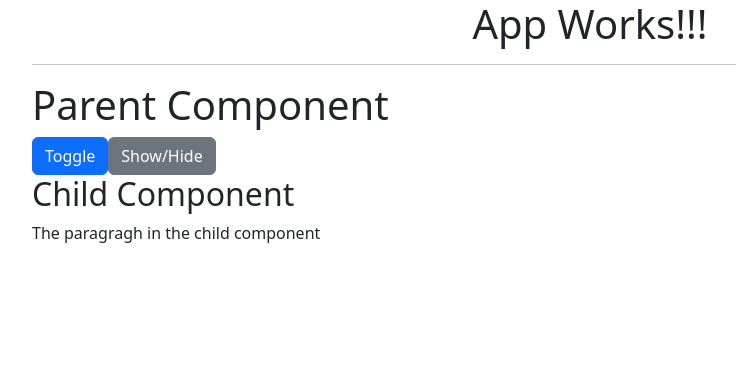
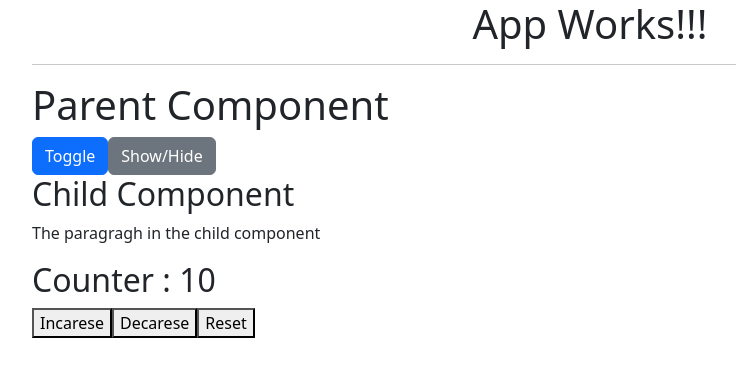
Before and after one commit to synergy2411/dec-25-react, a React (Vite) app in the folder first-app/: page / in a window 1280 px wide. Shown: the top 376 px of the page, without its empty margins (50-786 px from the left). Built offline with nearby package versions, Linux system fonts and the light colour scheme; no server answers.

Commit message:
custom hooks added

```diff
--- a/first-app/src/App.jsx
+++ b/first-app/src/App.jsx
@@ -1,9 +1,5 @@
 import "bootstrap/dist/css/bootstrap.min.css";
-import ContextParent from "./Components/Demo/ContextParent";
-import AuthProvider from "./Components/Demo/AuthProvider";
-import UseReducerDemo from "./Components/Demo/UseReducerDemo";
 import Parent from "./Components/Demo/Parent";
-
 function App() {
   return (
     <div className="container">
@@ -13,7 +9,6 @@ function App() {
       {/* <UseEffectDemo /> */}
 
       <hr />
-
       <Parent />
 
       {/* <UseReducerDemo /> */}
--- a/first-app/src/Components/Demo/Child.jsx
+++ b/first-app/src/Components/Demo/Child.jsx
@@ -1,12 +1,31 @@
 import { memo } from "react";
+import useFetch from "../../hooks/use-fetch";
+import { useCounter } from "../../hooks/use-counter";
 
 function Child({ toggle }) {
   console.log("Child renders");
+
+  const [counter, increase, decrease, reset] = useCounter(10);
+
+  const [data, loading] = useFetch(
+    "https://jsonplaceholder.typicode.com/posts"
+  );
+  if (loading) {
+    console.log("Loading");
+  }
+  if (!loading) {
+    console.log("Data : ", data);
+  }
 
   return (
     <>
       <h2>Child Component</h2>
       {toggle && <p>The paragragh in the child component</p>}
+
+      <h2>Counter : {counter}</h2>
+      <button onClick={increase}>Incarese</button>
+      <button onClick={decrease}>Decarese</button>
+      <button onClick={reset}>Reset</button>
     </>
   );
 }
--- a/first-app/src/Components/Demo/Parent.jsx
+++ b/first-app/src/Components/Demo/Parent.jsx
@@ -1,16 +1,31 @@
-import { useState, useCallback } from "react";
+import { useState, useCallback, useMemo } from "react";
 import Child from "./Child";
+import useFetchData from "../../hooks/use-fetch";
 
 function Parent() {
   const [toggle, setToggle] = useState(false);
   const [show, setShow] = useState(false);
 
+  const [data] = useFetchData("https://jsonplaceholder.typicode.com/users");
+  console.log("Parent Data : ", data);
   console.log("Parent renders");
 
   const dummyFunction = useCallback(
     () => console.log("Dummy Function called"),
     [toggle]
   );
+
+  //   const dummyFunction = useMemo(
+  //     () => () => console.log("Dummy Function called"),
+  //     [toggle]
+  //   );
+
+  const friends = useMemo(() => ["Monica", "Ross", "Rachel", "Joey"], []);
+  const response = useMemo(() => {
+    return { message: "SUCCESS" };
+  }, []);
+
+  // const memoizedCallbackValue = useMemo(() => () => console.log("The Returned Function"), [])
 
   return (
     <>
@@ -22,7 +37,12 @@ function Parent() {
       <button className="btn btn-secondary" onClick={() => setShow(!show)}>
         Show/Hide
       </button>
-      <Child toggle={true} dummyFunction={dummyFunction} />
+      <Child
+        toggle={true}
+        dummyFunction={dummyFunction}
+        friends={friends}
+        response={response}
+      />
     </>
   );
 }
--- /dev/null
+++ b/first-app/src/hooks/use-counter.js
@@ -0,0 +1,15 @@
+import { useState } from "react";
+
+export function useCounter(initialValue = 0) {
+  const [counter, setCounter] = useState(initialValue);
+
+  const increase = () => setCounter(counter + 1);
+
+  const decrese = () => setCounter(counter - 1);
+
+  const reset = () => setCounter(initialValue);
+
+  return [counter, increase, decrese, reset];
+}
+
+// HoC : Higher Order Components (class based component)
--- /dev/null
+++ b/first-app/src/hooks/use-fetch.js
@@ -0,0 +1,22 @@
+import { useEffect, useState } from "react";
+
+function useFetchData(url) {
+  const [data, setData] = useState(null);
+  const [loading, setLoading] = useState(false);
+
+  useEffect(() => {
+    fetch(url)
+      .then((response) => {
+        setLoading(true);
+        return response.json();
+      })
+      .then((data) => {
+        setLoading(false);
+        setData(data);
+      });
+  }, [url]);
+
+  return [data, loading];
+}
+
+export default useFetchData;
```
Also changed, not shown: 1 other file (tests, documents, lock files or other folders).
